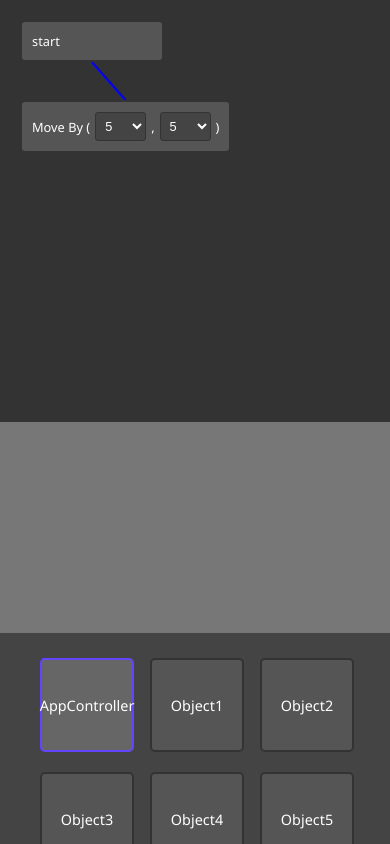
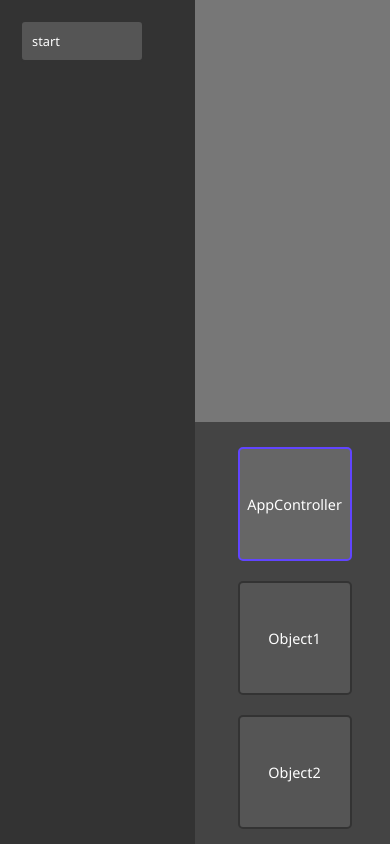
Before and after one commit to dunk7/maxiverse, a plain HTML site: page public/index.html in a window 390 px wide. Drawn offline with Linux system fonts and the light colour scheme.

Commit message:
fixed mobile

```diff
--- a/public/app.js
+++ b/public/app.js
@@ -13,7 +13,6 @@ const objects = [
     ],
     code: [
       { id: 0, type: "start", location: {x: 0, y: 0}, content: "start", val_a: null, val_b: null, next_block: 1, position: {x: 20, y: 20} },
-      { id: 1, type: "action", location: {x: 0, y: 0}, content: "move_xy", val_a: 5, val_b: 5, next_block: null, position: {x: 20, y: 100} }
     ]
   },
   {
@@ -23,6 +22,9 @@ const objects = [
     media: [],
     code: [
         { id: 0, type: "start", location: {x: 0, y: 0}, content: "When Created", val_a: null, val_b: null, next_block: 1, position: {x: 20, y: 20} },
+        { id: 1, type: "action", location: {x: 0, y: 0}, content: "move_xy", val_a: 5, val_b: 5, next_block: 2, position: {x: 20, y: 100} },
+        { id: 2, type: "action", location: {x: 0, y: 0}, content: "move_xy", val_a: 10, val_b: 0, next_block: 3, position: {x: 20, y: 150} },
+        { id: 3, type: "action", location: {x: 0, y: 0}, content: "move_xy", val_a: 15, val_b: -5, next_block: 4, position: {x: 20, y: 200} }
 
     ]
   },
--- a/public/styles.css
+++ b/public/styles.css
@@ -138,8 +138,8 @@ button {
 }
 
 /* Mobile Adjustments */
-@media (max-width: 768px) {
-  #node-window {
+@media (max-width: 1000px) {
+ /* #node-window {
     width: 100vw;
     height: 50vh;
     top: 0;
@@ -154,17 +154,17 @@ button {
     height: 25vh;
     bottom: 0;
     right: 0;
-  }
+  }*/
   .grid {
-    grid-template-columns: repeat(auto-fit, 100px);
+    grid-template-columns: repeat(auto-fit, 120px);
   }
   .box {
-    width: 80px;
-    height: 80px;
-    padding: 5px;
+    width: 90px;
+    height: 90px;
+    /*padding: 0px;*/
   }
   .node-block {
-    min-width: 120px;
+    min-width: 100px;
     font-size: 0.8rem;
   }
 }
```
